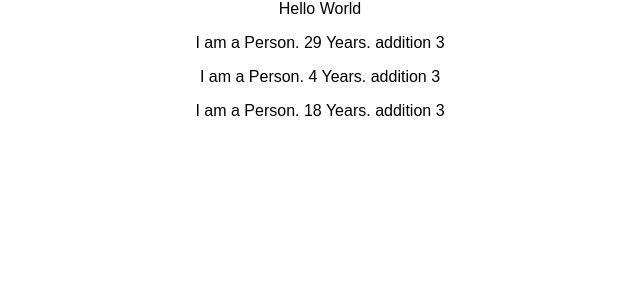
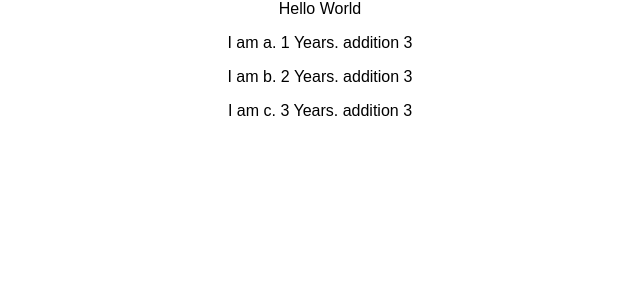
Before and after one commit to venkateswarat/Udemy-react-the-complete-guide-incl-redux, a React (Create React App) app in the folder react-complete-guide/: page / in a window 1280 px wide. Shown: the top 300 px of the page, without its empty margins (320-960 px from the left). Built offline with nearby package versions, Linux system fonts and the light colour scheme.

Commit message:
setting dynamic properties

```diff
--- a/react-complete-guide/src/App.js
+++ b/react-complete-guide/src/App.js
@@ -7,9 +7,9 @@ class App extends Component{
   render(){
     return (<div className="App">
       Hello World
-      <Person/>
-      <Person/>
-      <Person/>
+      <Person name="a" age="1">a</Person>
+      <Person name="b" age="2"/>
+      <Person name="c" age="3"/>
     </div>
     )
   }
--- a/react-complete-guide/src/Person/Person.js
+++ b/react-complete-guide/src/Person/Person.js
@@ -1,5 +1,5 @@
 import React from 'react';
-const person =()=>{
-    return <p>I am a Person. {Math.floor(Math.random()*30)}  Years. addition {1+2}</p>
+const person =(props)=>{
+    return <p>I am {props.name}. {props.age}  Years. addition {1+2}</p>
 }
 export default person;
```
